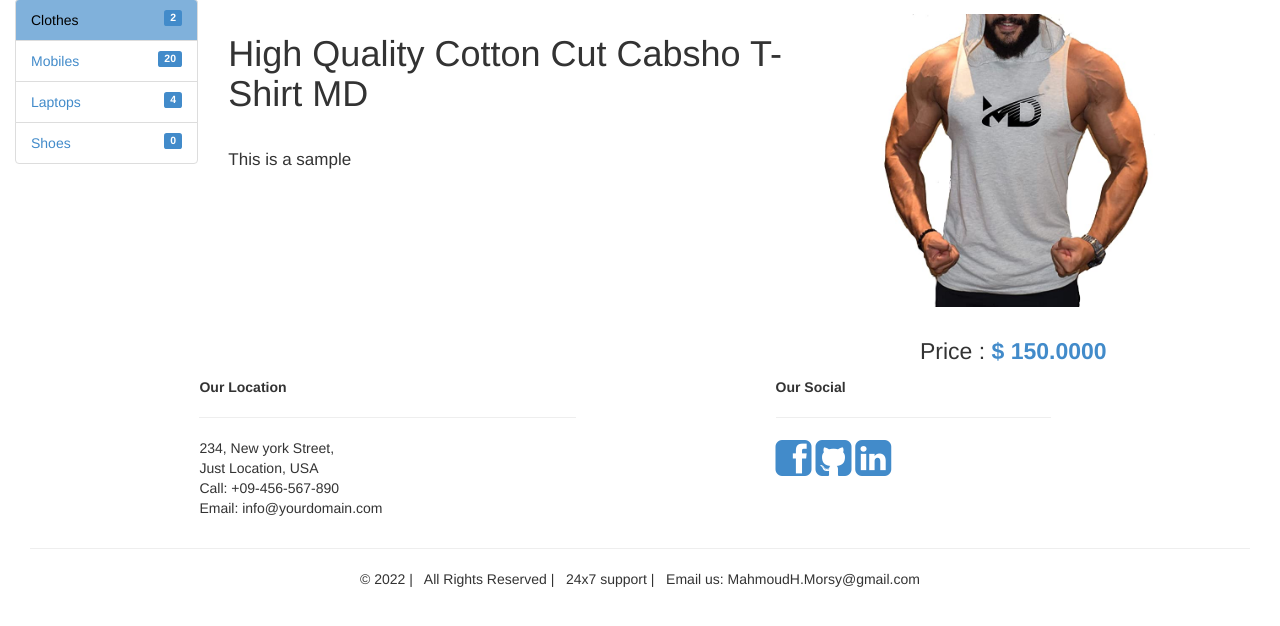
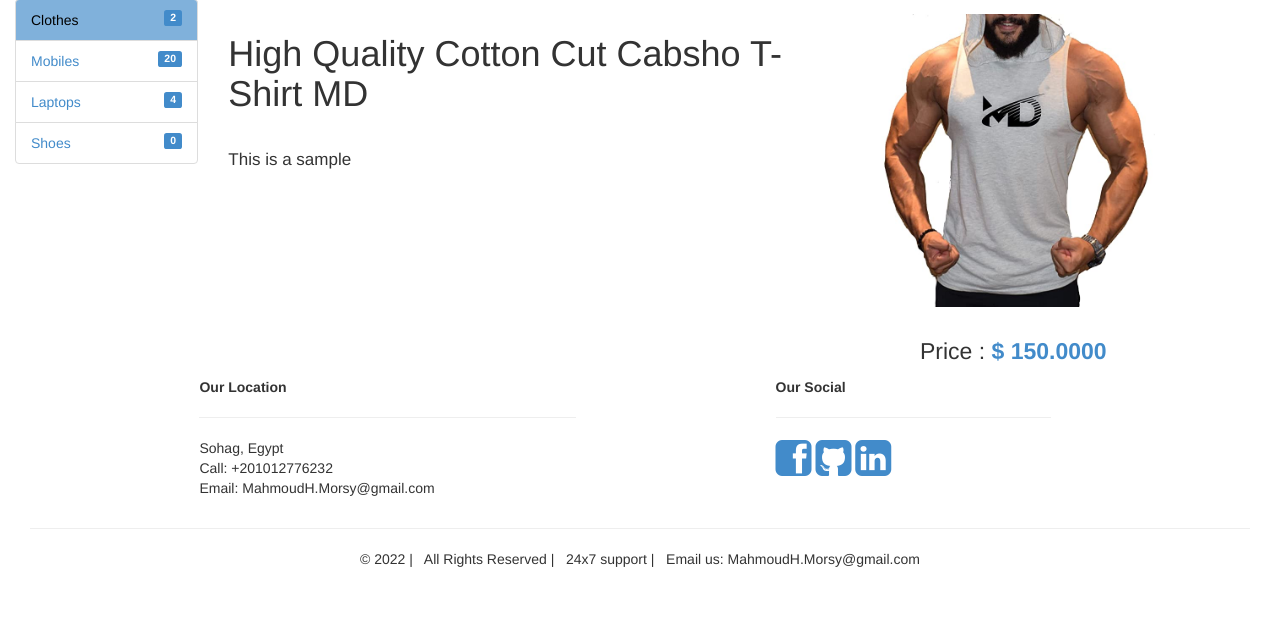
Before and after one commit to MahmoudHamdy00/Ecommerce-Django, a Django app: page /Product/73 in a window 1280 px wide. Shown: the part 114-740 px from the top of the page. Run offline with Django 4.2, Linux system fonts and the light colour scheme; data comes from the database, SQL or seed files in the repository; both versions use the stored data as it was after the commit; parts of the project's set-up code (start-up, migrations or seed data) failed here and were passed over; some libraries are stand-ins or nearby versions.

Commit message:
info data and add some products

```diff
--- a/templates/base.html
+++ b/templates/base.html
@@ -111,10 +111,9 @@
                     <strong>Our Location</strong>
                     <hr>
                     <p>
-                        234, New york Street,<br />
-                        Just Location, USA<br />
-                        Call: +09-456-567-890<br>
-                        Email: info@yourdomain.com<br>
+                        Sohag, Egypt<br />
+                        Call: +201012776232<br>
+                        Email: MahmoudH.Morsy@gmail.com<br>
                     </p>
                 </div>
                 <div class="col-md-3 social-box">
```
Also changed, not shown: db.sqlite3, statics/img/41AnGYYfnL._AC_.jpg (added), statics/img/41k3MycLZjL._AC_.jpg (added), statics/img/61ad4-53rZL.__AC_SY445_SX342_QL70_ML2_.jpg (added), statics/img/71JP7xLLOWL._AC_SL1500_.jpg (added), statics/img/81Gphn97m9L._AC_SL1500_.jpg (added), statics/img/vv_.jpg (added).
